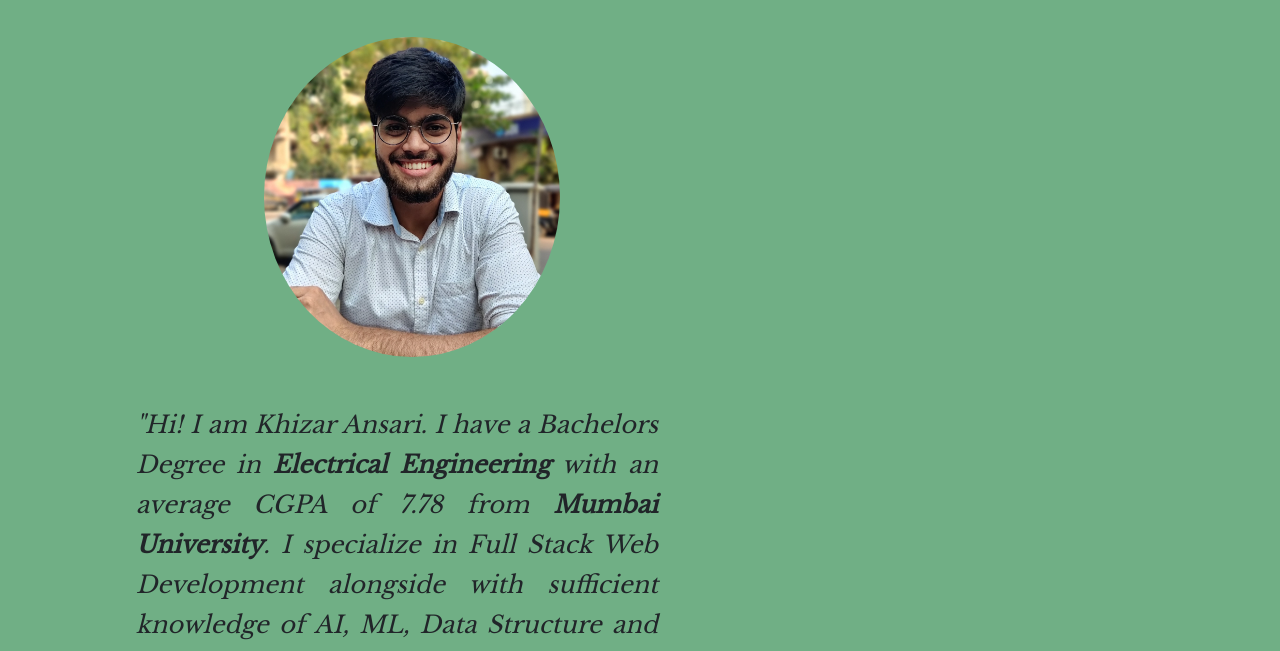
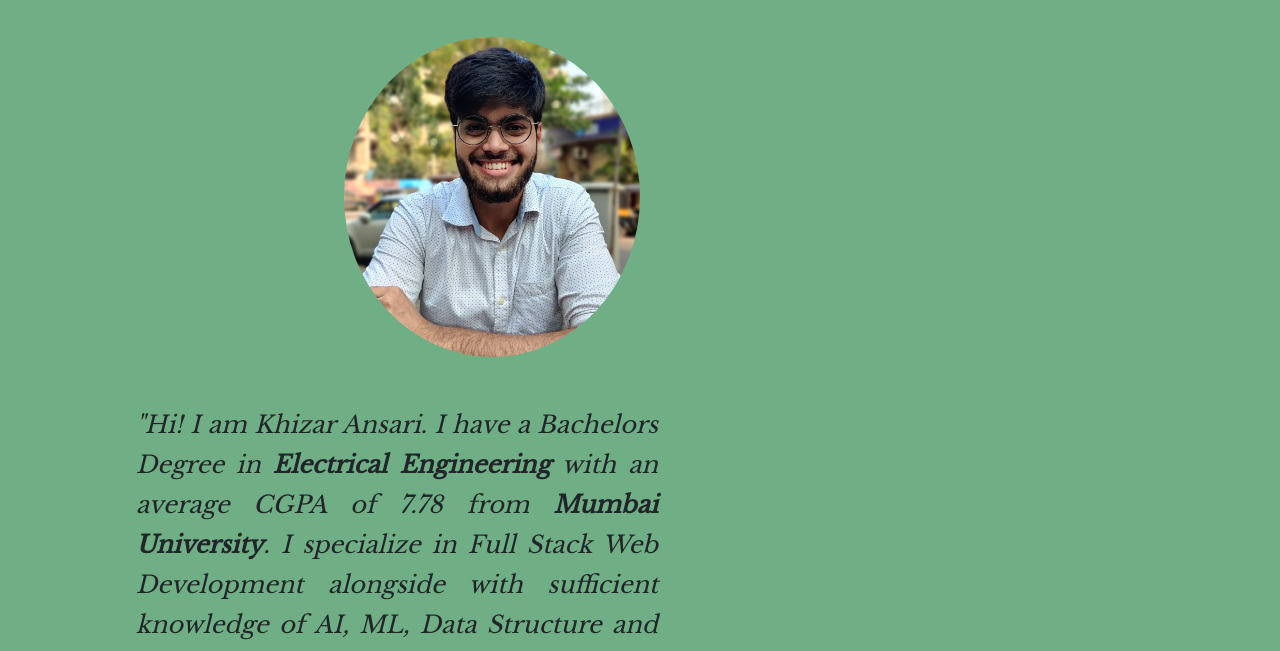
Before and after one commit to KhizarAnsari09/Resume, a plain HTML site: page index.html in a window 1280 px wide. Shown: the part 141-792 px from the top of the page. Drawn offline with nearby package versions, Linux system fonts and the light colour scheme; a web font is replaced by a local one.

Commit message:
Update style.css

```diff
--- a/style.css
+++ b/style.css
@@ -93,7 +93,7 @@ td{
     padding: 0 0.1rem;
   }
   .profile{
-    margin-left: 15rem;
+    margin-left: 20rem;
     margin-right: auto;
     margin-top: 2rem;
     width: 20rem;
```
